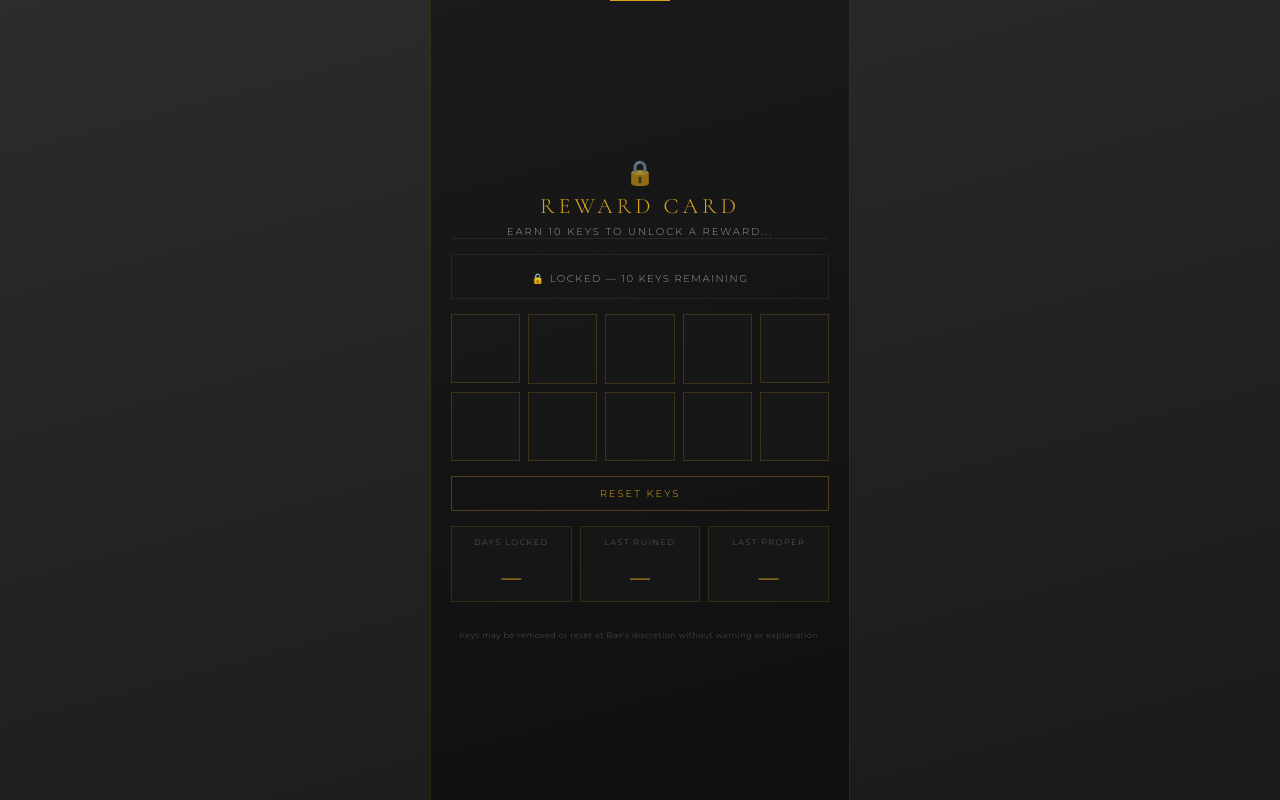
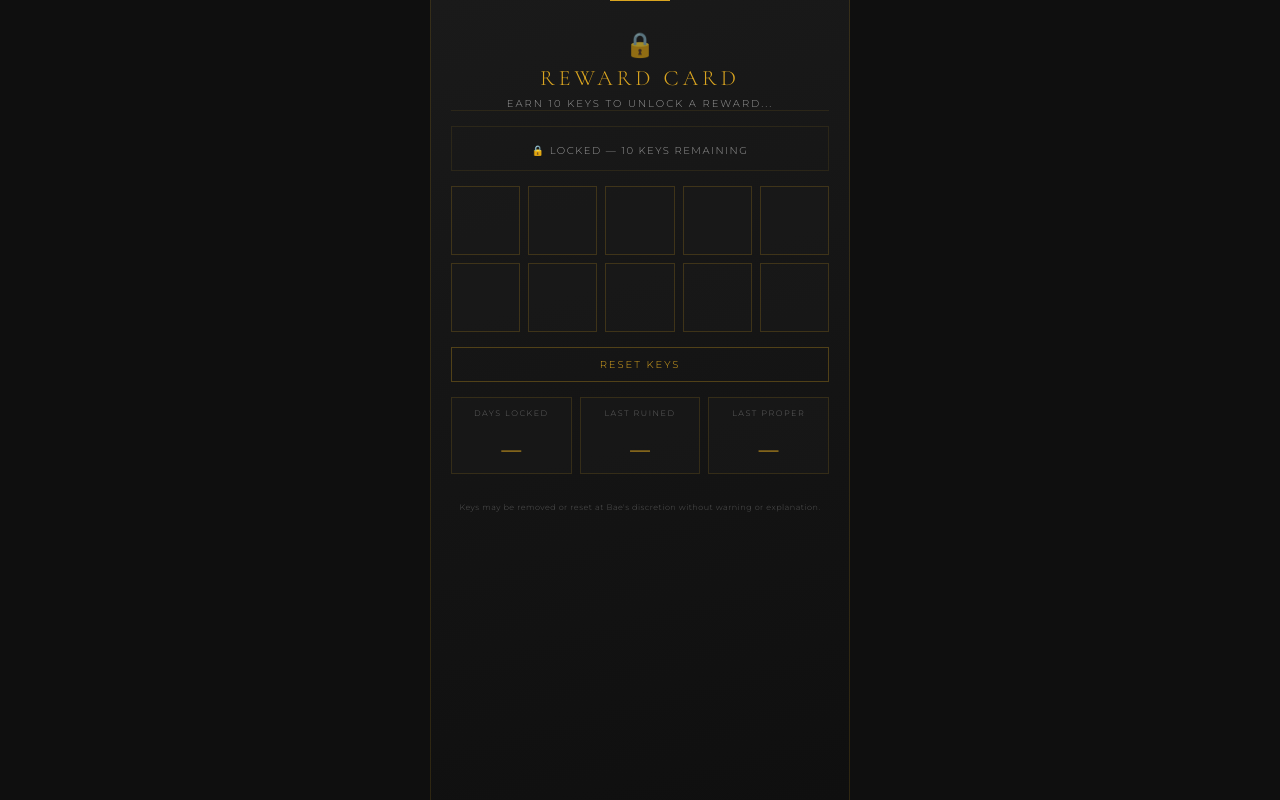
Before and after one commit to SynthzillaPrime/reward-card, a React (Vite) app: page / in a window 1280 px wide. Built offline with nearby package versions, Linux system fonts and the light colour scheme.

Commit message:
Vibe Ship

```diff
--- a/src/App.css
+++ b/src/App.css
@@ -13,11 +13,12 @@ body,
 
 body {
     font-family: "Montserrat", sans-serif;
-    background: linear-gradient(165deg, #2c2c2c 0%, #1a1a1a 100%);
+    background: #0f0f0f;
     color: #999;
     font-weight: 300;
     touch-action: manipulation;
     -webkit-overflow-scrolling: touch;
+    overflow-x: hidden;
 }
 
 .card {
@@ -26,10 +27,9 @@ body {
     width: 100%;
     max-width: 420px;
     margin: 0 auto;
-    padding: 20px;
+    padding: 30px 20px;
     display: flex;
     flex-direction: column;
-    justify-content: center;
     gap: 15px;
     border-left: 1px solid rgba(218, 165, 32, 0.15);
     border-right: 1px solid rgba(218, 165, 32, 0.15);
```
